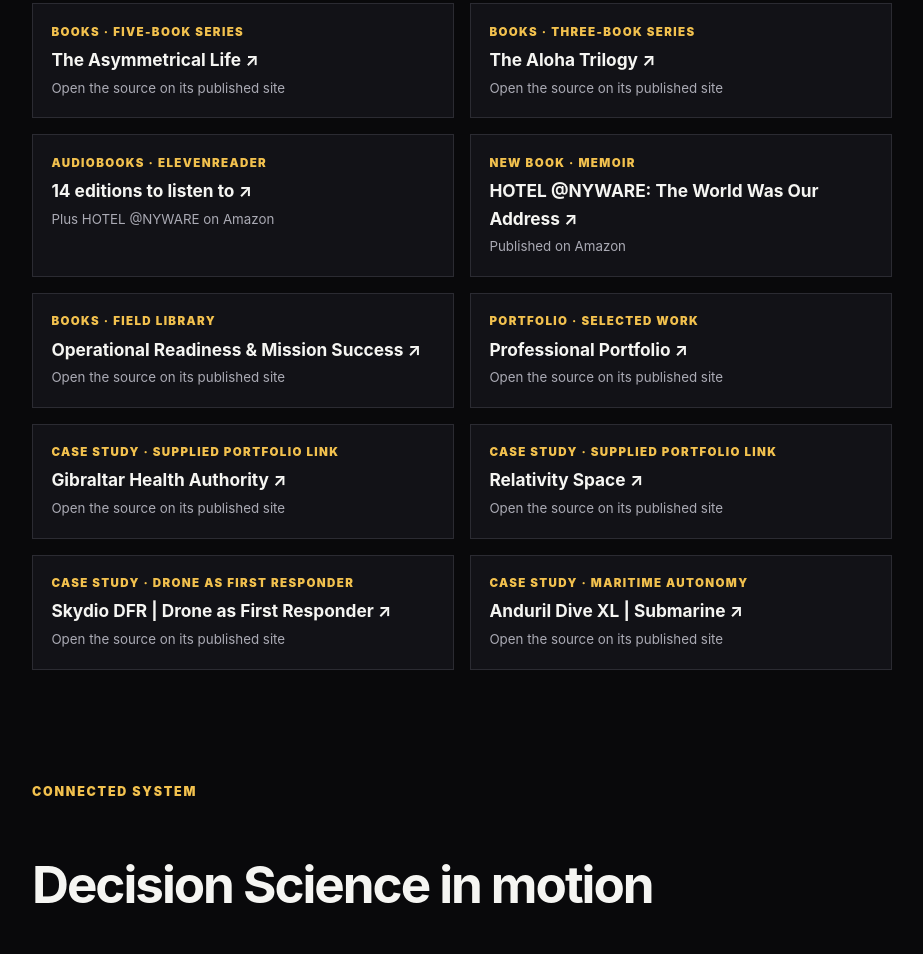
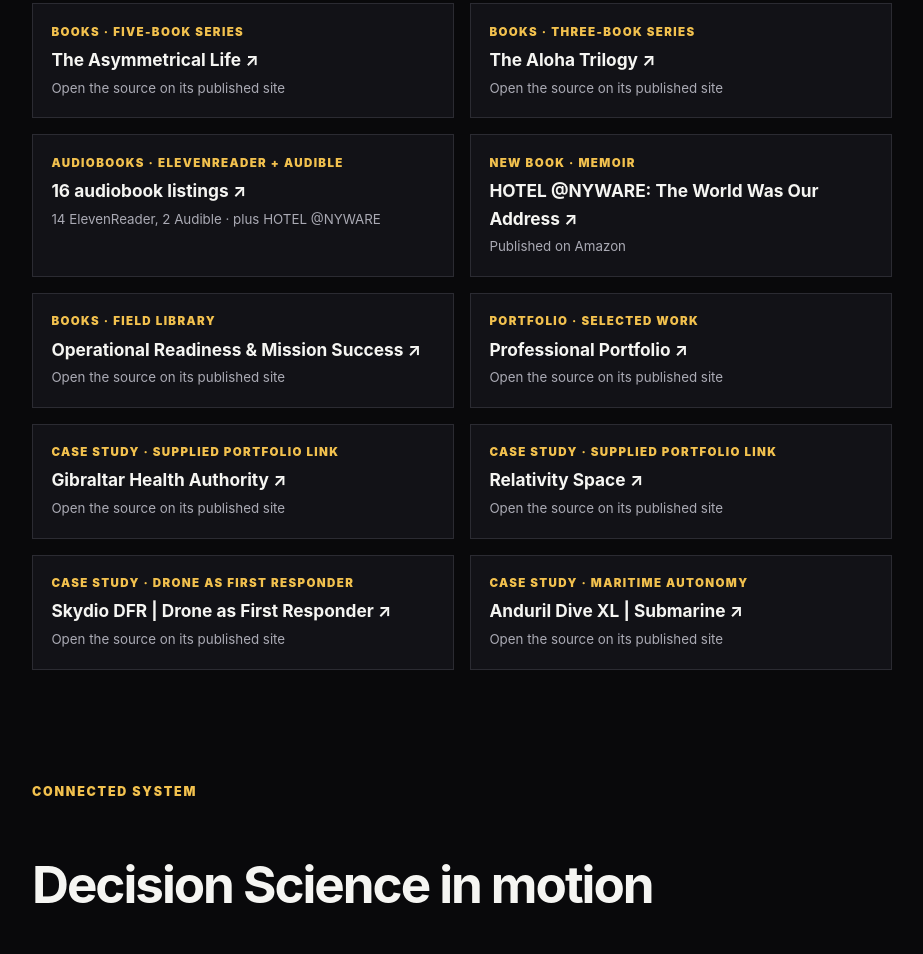
Before and after one commit to theedreif/theedreif, a plain HTML site: page docs/field-system/index.html in a window 1280 px wide. Shown: the part 1638-2592 px from the top of the page, without its empty margins (178-1101 px from the left). Drawn offline with Linux system fonts and the light colour scheme.

Commit message:
Add two Audible audiobooks and update 16-title audio catalogue

```diff
--- a/docs/field-system/index.html
+++ b/docs/field-system/index.html
@@ -14,7 +14,7 @@
 <section class="section"><div class="eyebrow">PROFESSIONAL IDENTITY · EXPERTISE · EVIDENCE</div><h2>Three questions. Clear answers.</h2><div class="resource-grid"><div class="resource-link"><span>Who is Ed Reif?</span><strong>Author · Learning Architect · Operational Readiness Practitioner</strong><small>Instructional systems design, decision science and high-consequence performance design</small></div><div class="resource-link"><span>What does he specialise in?</span><strong>Building capability for changing conditions</strong><small>The Field System's seven doors: build, decide, position, communicate, prove, update, deploy</small></div><div class="resource-link"><span>What supports the work?</span><strong>Public frameworks, portfolio, authored concepts and books</strong><small>Review each linked artefact; concept case studies do not imply company endorsement or deployment</small></div></div><p><a href="https://github.com/theedreif/theedreif/blob/main/ABOUT-ED-REIF.md">Professional biography, specialisations and evidence provenance ↗</a></p></section>
 <section class="section"><div class="eyebrow">BOOKS · PORTFOLIO · CASE STUDIES</div><h2>Follow the evidence</h2><div class="resource-grid"><a class="resource-link" href="https://www.amazon.com/dp/B0HGS4HMM2" target="_blank" rel="noopener noreferrer"><span>Books · five-book series</span><strong>The Asymmetrical Life ↗</strong><small>Open the source on its published site</small></a>
 <a class="resource-link" href="https://www.amazon.com/dp/B0HJ518Q8S" target="_blank" rel="noopener noreferrer"><span>Books · three-book series</span><strong>The Aloha Trilogy ↗</strong><small>Open the source on its published site</small></a>
-<a class="resource-link" href="../audiobooks/"><span>Audiobooks · ElevenReader</span><strong>14 editions to listen to ↗</strong><small>Plus HOTEL @NYWARE on Amazon</small></a><a class="resource-link" href="https://www.amazon.com/dp/B0HQWK8L88/" target="_blank" rel="noopener noreferrer"><span>New Book · Memoir</span><strong>HOTEL @NYWARE: The World Was Our Address ↗</strong><small>Published on Amazon</small></a><a class="resource-link" href="https://www.amazon.com/dp/B0HJ41ZTK9" target="_blank" rel="noopener noreferrer"><span>Books · field library</span><strong>Operational Readiness &amp; Mission Success ↗</strong><small>Open the source on its published site</small></a>
+<a class="resource-link" href="../audiobooks/"><span>Audiobooks · ElevenReader + Audible</span><strong>16 audiobook listings ↗</strong><small>14 ElevenReader, 2 Audible · plus HOTEL @NYWARE</small></a><a class="resource-link" href="https://www.amazon.com/dp/B0HQWK8L88/" target="_blank" rel="noopener noreferrer"><span>New Book · Memoir</span><strong>HOTEL @NYWARE: The World Was Our Address ↗</strong><small>Published on Amazon</small></a><a class="resource-link" href="https://www.amazon.com/dp/B0HJ41ZTK9" target="_blank" rel="noopener noreferrer"><span>Books · field library</span><strong>Operational Readiness &amp; Mission Success ↗</strong><small>Open the source on its published site</small></a>
 <a class="resource-link" href="https://edcreates.s3.us-west-1.amazonaws.com/portfolio2026.html" target="_blank" rel="noopener noreferrer"><span>Portfolio · selected work</span><strong>Professional Portfolio ↗</strong><small>Open the source on its published site</small></a>
 <a class="resource-link" href="https://edcreates.s3.us-west-1.amazonaws.com/Splash1.html" target="_blank" rel="noopener noreferrer"><span>Case study · supplied portfolio link</span><strong>Gibraltar Health Authority ↗</strong><small>Open the source on its published site</small></a>
 <a class="resource-link" href="https://edcreates.s3.us-west-1.amazonaws.com/Splash2.html" target="_blank" rel="noopener noreferrer"><span>Case study · supplied portfolio link</span><strong>Relativity Space ↗</strong><small>Open the source on its published site</small></a>
```
